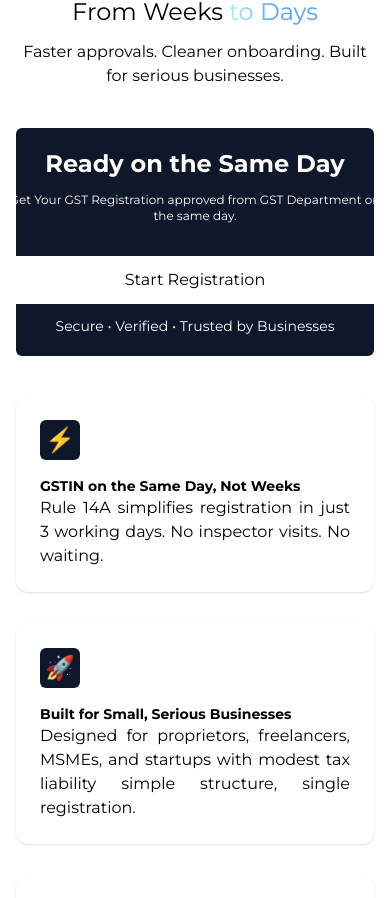
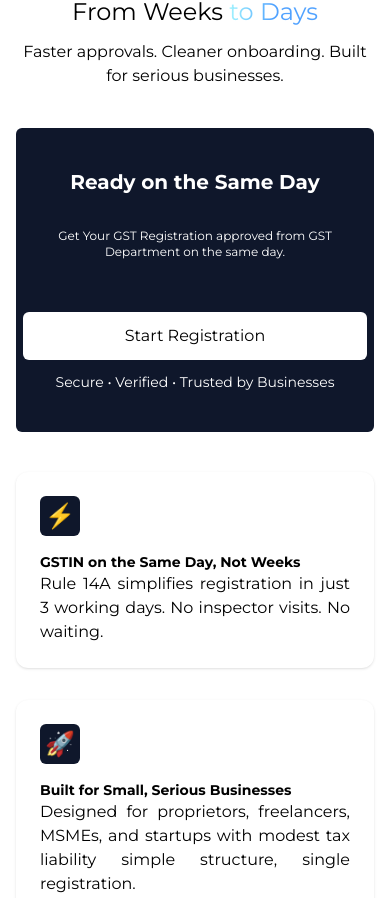
Before and after one commit to eklavyapopli-ship-it/Mycoreoffice, a Next.js app: page / in a window 390 px wide. Shown: the part 3320-4218 px from the top of the page. Built offline with nearby package versions, Linux system fonts and the light colour scheme.

Commit message:
minor fixes

```diff
--- a/app/(home)/components/gst.tsx
+++ b/app/(home)/components/gst.tsx
@@ -67,12 +67,12 @@ export function GST() {
           From Weeks <span className="bg-linear-to-r from-cyan-200 via-blue-400 to-blue-400  text-transparent bg-clip-text ">to Days</span>
         </h1>
         <p className="mb-10 text-center">Faster approvals. Cleaner onboarding. Built for serious businesses.</p>
-<div className="flex md:flex-row flex-col gap-10">
-     <div className="items-center text-white flex flex-col p-5 rounded-md justify-center bg-slate-900">
+<div className="flex lg:flex-row flex-col gap-10">
+     <div className="items-center text-white flex flex-col p-10 rounded-md justify-center bg-slate-900">
             <div className="w-sm text-center flex flex-col gap-3">
-            <h1 className=" text-center text-2xl font-bold">Ready on the Same Day</h1>
-            <p className="text-xs">Get Your GST Registration  approved from GST Department on the same day.</p>
-            <button  aria-label="registration"  onClick={() => setOpenForm(true)} className="bg-white mt-5 text-black px-5 py-3 rounded-md">Start Registration</button>
+            <h1 className=" text-center md:text-2xl text-xl font-bold">Ready on the Same Day</h1>
+            <p className="text-xs md:p-0 p-5">Get Your GST Registration  approved from GST Department on the same day.</p>
+            <button  aria-label="registration"  onClick={() => setOpenForm(true)} className="bg-white mt-5 text-black md:px-5 mx-5 py-3 rounded-md">Start Registration</button>
             <p className="text-sm">Secure • Verified • Trusted by Businesses</p>
             </div>
 
```
